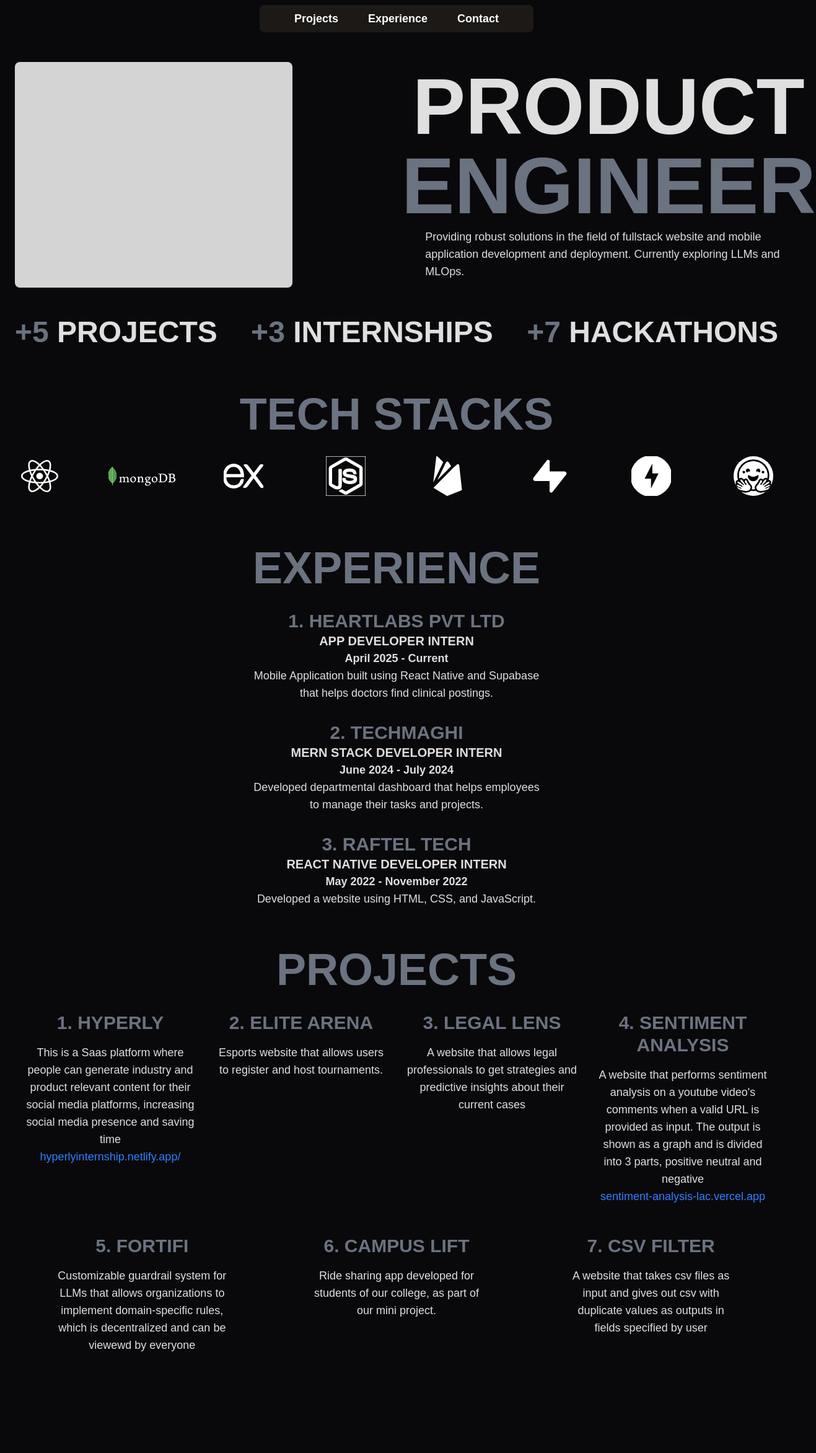
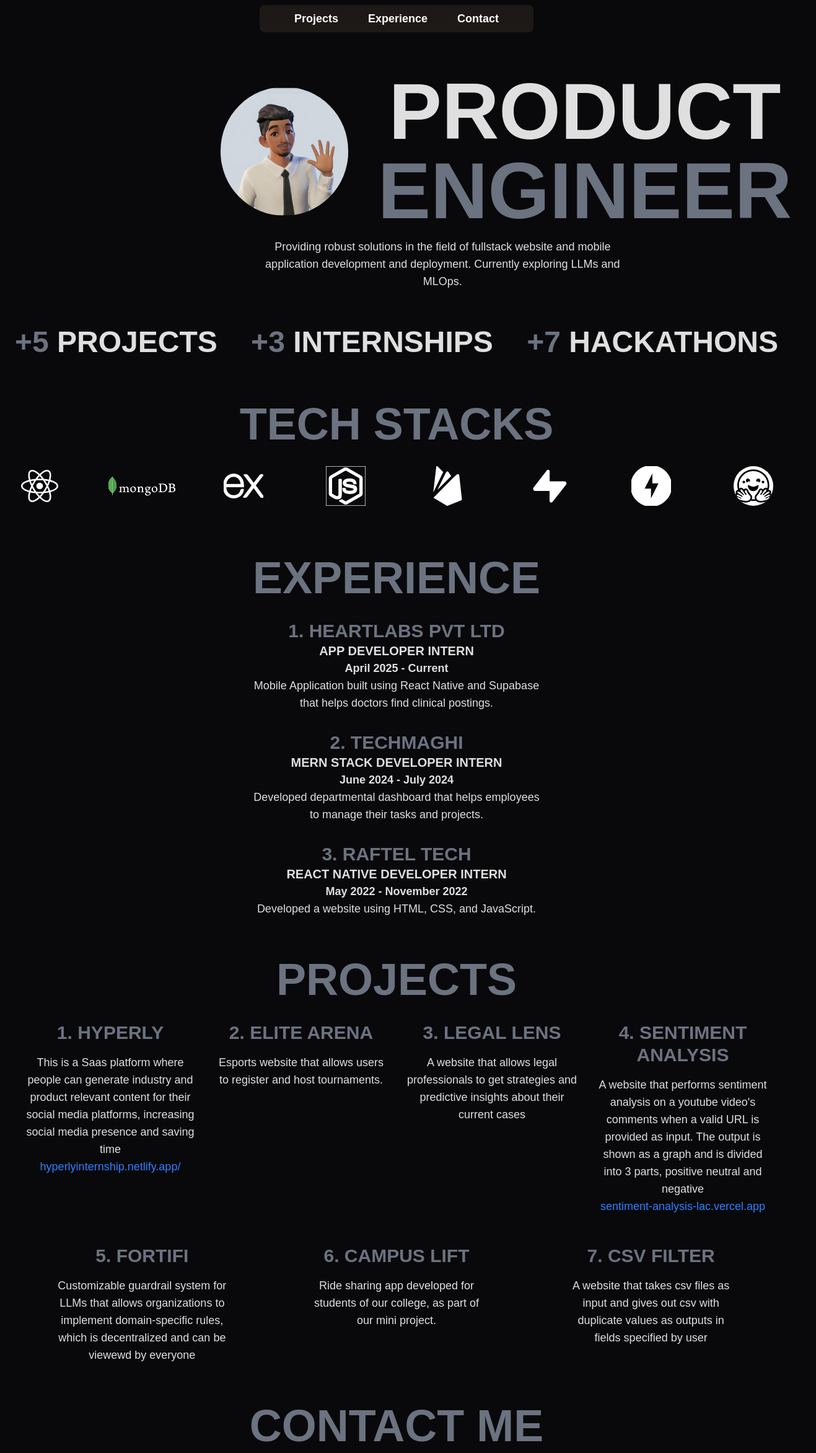
Before and after one commit to antonnprince/Portfolio, a React (Vite) app: page / in a window 1280 px wide. Shown: the whole page at 62% size, 1317 px wide, since content can reach past the window. Before the commit the page ends 2208 px from the top, so only its background shows below. Built offline with nearby package versions, Linux system fonts and the light colour scheme; a web font is replaced by a local one.

Commit message:
avatar add

```diff
--- a/src/App.jsx
+++ b/src/App.jsx
@@ -6,6 +6,7 @@
 import Experience from './Experience'
 import Projects from './Projects'
 import "./index.css"
+import Contact from './Contact'
 
 function App() {
 
@@ -19,6 +20,7 @@
         <TechStacks/>
         <Experience/>
         <Projects/>
+        <Contact/>
    </div>
   )
 }
--- a/src/Contact.jsx
+++ b/src/Contact.jsx
@@ -2,7 +2,13 @@
 
 const Contact = () => {
   return (
-    <div>Contact</div>
+    <div
+     className=' mx-auto mt-2 mt-6 lg:mt-12'
+    >
+       <h1 className=' text-[#6B7280] text-center text-4xl md:text-3xl lg:text-7xl font-extrabold'
+        >CONTACT ME</h1>
+
+    </div>
   )
 }
 
--- a/src/Hero.jsx
+++ b/src/Hero.jsx
@@ -1,28 +1,35 @@
 import React from 'react'
+import profile from "./assets/profile.jpeg"
 
 const Hero = () => {
   return (
     <div
     className='flex flex-col md:flex-row w-full justify-between mt-12 p-0'
     >
-        <div
-        className='bg-[#d4d4d4] w-full relative md:mr-28 lg:mr-42 rounded-lg'
-        >
-          {/* insert picture/avatar heregrtgtr */}
-        </div>
+
 
         <div className='flex flex-col flex-wrap relative w-full p-2 md:w-1/2 mx-auto'>
 
-          <h1 className='font-extrabold text-5xl transition-all duration-300 ease-in-out md:text-7xl lg:text-9xl'>
+         <div className='flex flex-col md:flex-row mx-12 md:mx-4'>
+
+            <img src={profile} alt="profile"
+              className='w-52 h-52 rounded-full
+              mr-12 my-8 relative'
+            />
+
+           <h1 className='font-extrabold text-5xl my-auto  transition-all duration-300 ease-in-out md:text-7xl lg:text-9xl'>
             PRODUCT
             <br />
+
             <span className='text-[#6B7280]'>
-            ENGINEER
+              ENGINEER
             </span>
+
           </h1>
 
+          </div>
           <p
-           className='text-left mx-auto p-1 text-xs md:text-lg'
+           className='text-center mx-auto p-1 text-xs md:text-lg'
           >
             Providing robust solutions in the field of fullstack website and mobile application development and deployment.
             Currently exploring LLMs and MLOps.
```
Also changed, not shown: src/assets/profile.jpeg (added).
